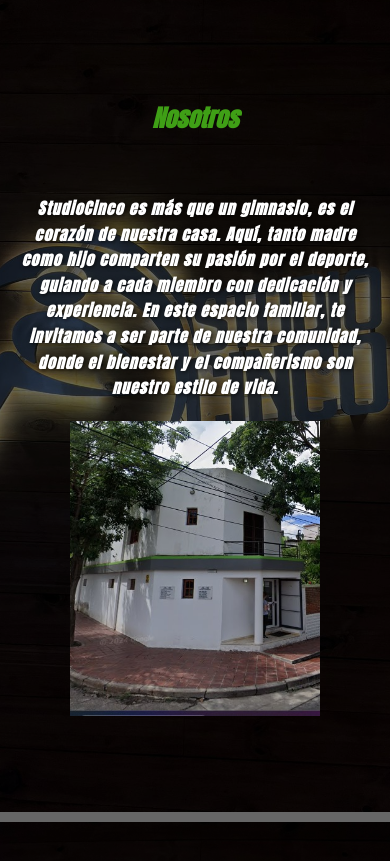
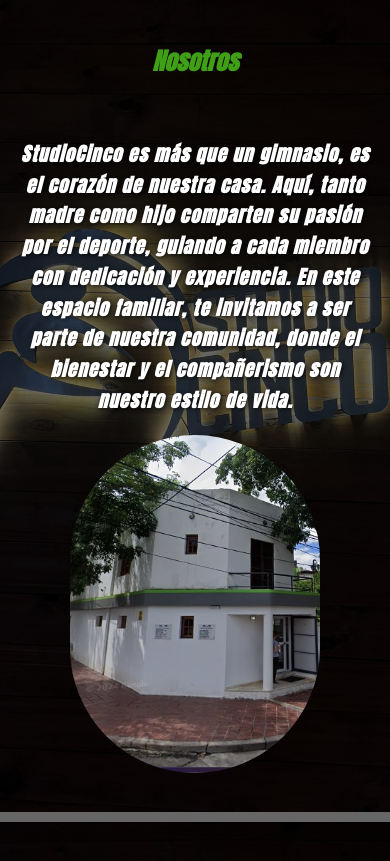
Before and after one commit to AkumaxDDD/portfolio, a React (Vite) app: page / in a window 390 px wide. Shown: the part 1720-2581 px from the top of the page. Built offline with nearby package versions, Linux system fonts and the light colour scheme; no server answers.

Commit message:
arreglo la imagen de nosotros

```diff
--- a/src/components/Contacto/Contacto.css
+++ b/src/components/Contacto/Contacto.css
@@ -10,7 +10,6 @@
   display: flex;
   flex-direction: column;
   position: relative;
-
 }
 
 .contact-title {
--- a/src/components/Nosotros/Nosotros.css
+++ b/src/components/Nosotros/Nosotros.css
@@ -38,7 +38,7 @@
     font-size: clamp(1rem, 4vw, 2rem);
     width: 100%;
     max-width: 800px;
-    margin-bottom: 3rem;
+    margin-bottom: 0rem;
     text-shadow: 1px 1px 4px rgba(0, 0, 0, 0.8);
     letter-spacing: 1px;
     line-height: 1.6;
@@ -62,11 +62,14 @@
     opacity: 0;
     transform: translateX(50px);
     transition: transform 0.5s ease, opacity 0.5s ease;
+    border-radius: 1000px;
 }
 
 .frente.animacion-activa {
     opacity: 1;
     transform: translateX(0);
+    margin-top: 0%;
+    height: 40vh;
 }
 
 @media (max-width: 1024px) {
@@ -76,6 +79,11 @@
 
     .nosotros-text {
         font-size: clamp(1.2rem, 4vw, 1.5rem);
+    }
+
+    .text-nosotros{
+        font-size: clamp(1.2rem, 4vw, 1.55rem);
+        margin-bottom: 0%;
     }
 
     .frente {
```
